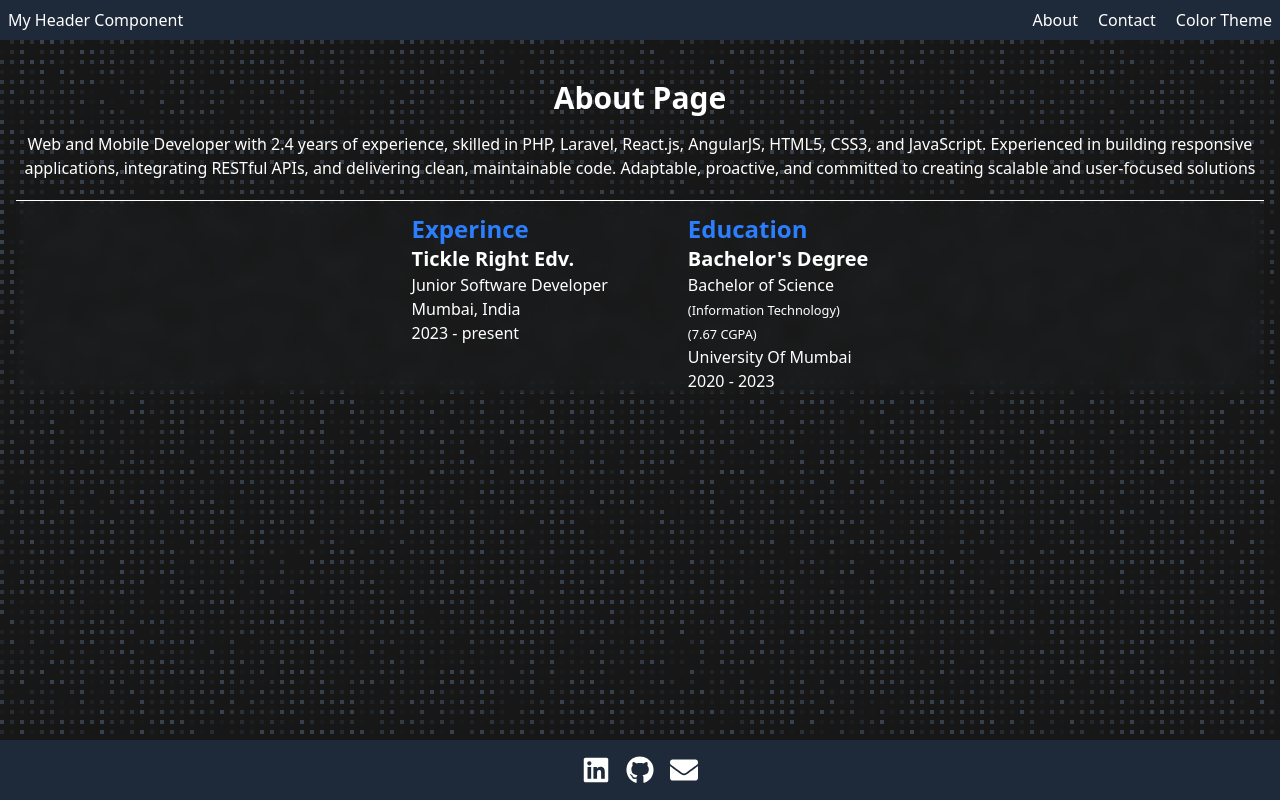
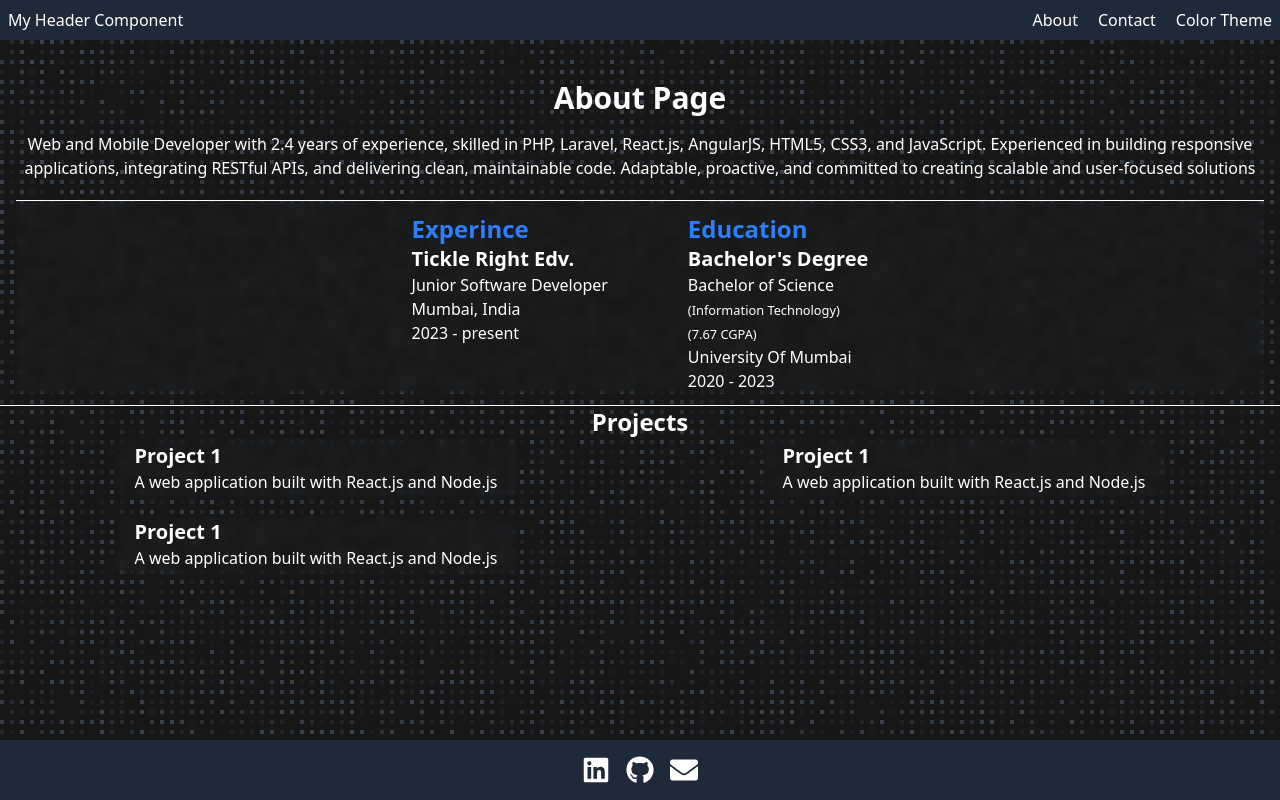
Before and after one commit to nahidkhan9144/portfolio_nahidkhan, a Next.js app: page /about in a window 1280 px wide. Built offline with nearby package versions, Linux system fonts and the light colour scheme.

Commit message:
add projects

```diff
--- a/src/app/about/page.tsx
+++ b/src/app/about/page.tsx
@@ -7,7 +7,7 @@ function page() {
         <div className='text-center mt-2'>
           <p className='p-2'>Web and Mobile Developer with 2.4 years of experience, skilled in PHP, Laravel, React.js, AngularJS, HTML5, CSS3, and JavaScript. Experienced in building responsive applications, integrating RESTful APIs, and delivering clean, maintainable code. Adaptable, proactive, and committed to creating scalable and user-focused solutions</p>
         </div>
-        <div className='inset-0 backdrop-blur-sm mr-4 ml-4'>
+        <div className='inset-0 backdrop-blur-xs mr-4 ml-4'>
           <hr className='mt-3' />
           <div className='flex justify-center gap-20 mt-3'>
             <div className='text-left'>
@@ -20,7 +20,7 @@ function page() {
             <div className='text-left'>
               <p className='text-2xl text-blue-500 font-bold'>Education</p>
               <p className='text-xl font-bold'>Bachelor's Degree</p>
-              <p>Bachelor of Science<br/> <small>(Information Technology)</small></p>
+              <p>Bachelor of Science<br /> <small>(Information Technology)</small></p>
               <p><small>(7.67 CGPA)</small></p>
               <p>University Of Mumbai</p>
               <p>2020 - 2023</p>
@@ -28,6 +28,22 @@ function page() {
           </div>
 
         </div>
+        <hr className='mt-3' />
+        <p className='text-center text-2xl font-bold'>Projects</p>
+        <div className='grid gap-4  grid-cols-1 md:grid-cols-2 lg-col justify-items-center md:justify-evenly'>
+          <div className='pl-5 pr-5 pt-1 pb-1 rounded text-left inset-0 backdrop-blur-xs'>
+            <p className='text-xl font-bold'>Project 1</p>
+            <p>A web application built with React.js and Node.js</p>
+          </div>
+          <div className='pl-5 pr-5 pt-1 pb-1 rounded text-left inset-0 backdrop-blur-xs'>
+            <p className='text-xl font-bold'>Project 1</p>
+            <p>A web application built with React.js and Node.js</p>
+          </div>
+          <div className='pl-5 pr-5 pt-1 pb-1 rounded text-left inset-0 backdrop-blur-xs'>
+            <p className='text-xl font-bold'>Project 1</p>
+            <p>A web application built with React.js and Node.js</p>
+          </div>
+        </div>
       </div>
     </>
   )
```
